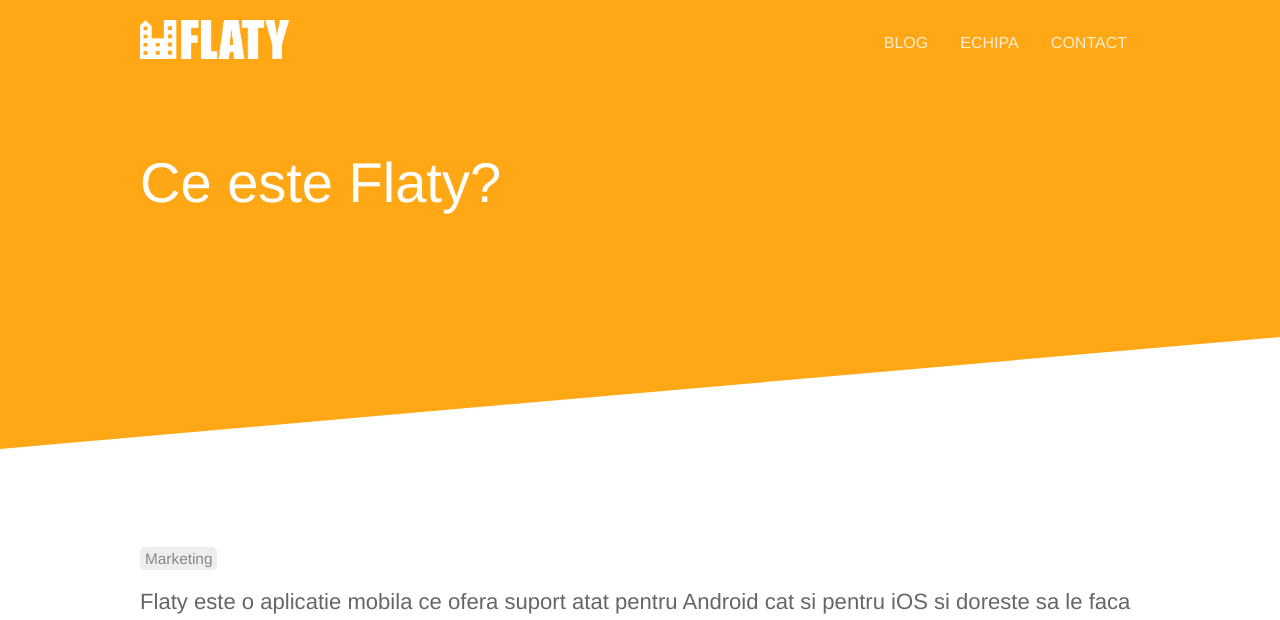
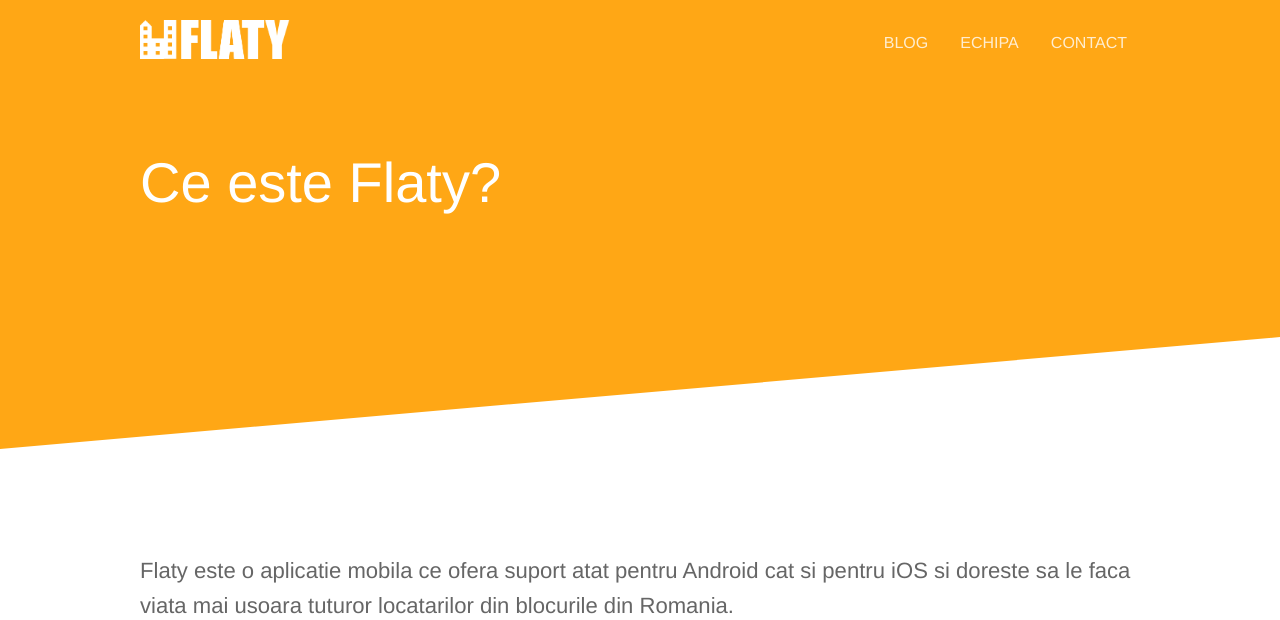
Before and after one commit to rptoma/Flaty, a Jekyll site: the page built from _posts/2018-10-14-ce-este-flaty.md, in a window 1280 px wide and 900 px high, cut to the strip 0-620 px from the top of the window. Built offline with Jekyll 4.4.1, drawn with Linux system fonts in a browser that asks for light colours.

Commit message:
Updated '_posts/2018-10-14-ce-este-flaty.md' via CloudCannon

```diff
--- a/_posts/2018-10-14-ce-este-flaty.md
+++ b/_posts/2018-10-14-ce-este-flaty.md
@@ -1,18 +1,17 @@
 ---
 title: Ce este Flaty?
 categories:
-  - marketing
-<!--author_staff_member: james-->
+<!--author_staff_member:
 show_comments: true
 ---
 
 Flaty este o aplicatie mobila ce ofera suport atat pentru Android cat si pentru iOS si doreste sa le faca viata mai usoara tuturor locatarilor din blocurile din Romania.
 
-![Cars](https://images.unsplash.com/photo-1464938050520-ef2270bb8ce8?ixlib=rb-0.3.5&ixid=eyJhcHBfaWQiOjEyMDd9&s=ef45ad8b1585797b19623a38b806ea89&auto=format&fit=crop&w=1053&q=80)
+![Cars](https://images.unsplash.com/photo-1464938050520-ef2270bb8ce8?ixlib=rb-0.3.5&amp;ixid=eyJhcHBfaWQiOjEyMDd9&amp;s=ef45ad8b1585797b19623a38b806ea89&amp;auto=format&amp;fit=crop&amp;w=1053&amp;q=80)
 
 The history of marketing is to a large extent a product of Internet's history as markets have adapted to keep abreast of changes and keep up with the way the major Search Engines rank web pages. Major changes include, in chronological order:
 
-1991- Gopher: A network protocol, one of the very first query and search tools. Gopher was widely used for a couple of years, but usage has now fallen off, with barely 100 Gopher servers now indexed. 2. 1994- Launch of Yahoo, which was formerly known as "Jerry&acute;s Guide to the World Wide Web" after one of its founders, Jerry Yang. Yahoo received in its first year over 1 million hits.
+1991- Gopher: A network protocol, one of the very first query and search tools. Gopher was widely used for a couple of years, but usage has now fallen off, with barely 100 Gopher servers now indexed. 2. 1994- Launch of Yahoo, which was formerly known as "Jerry´s Guide to the World Wide Web" after one of its founders, Jerry Yang. Yahoo received in its first year over 1 million hits.
 
 ## Academic studies
 
```
